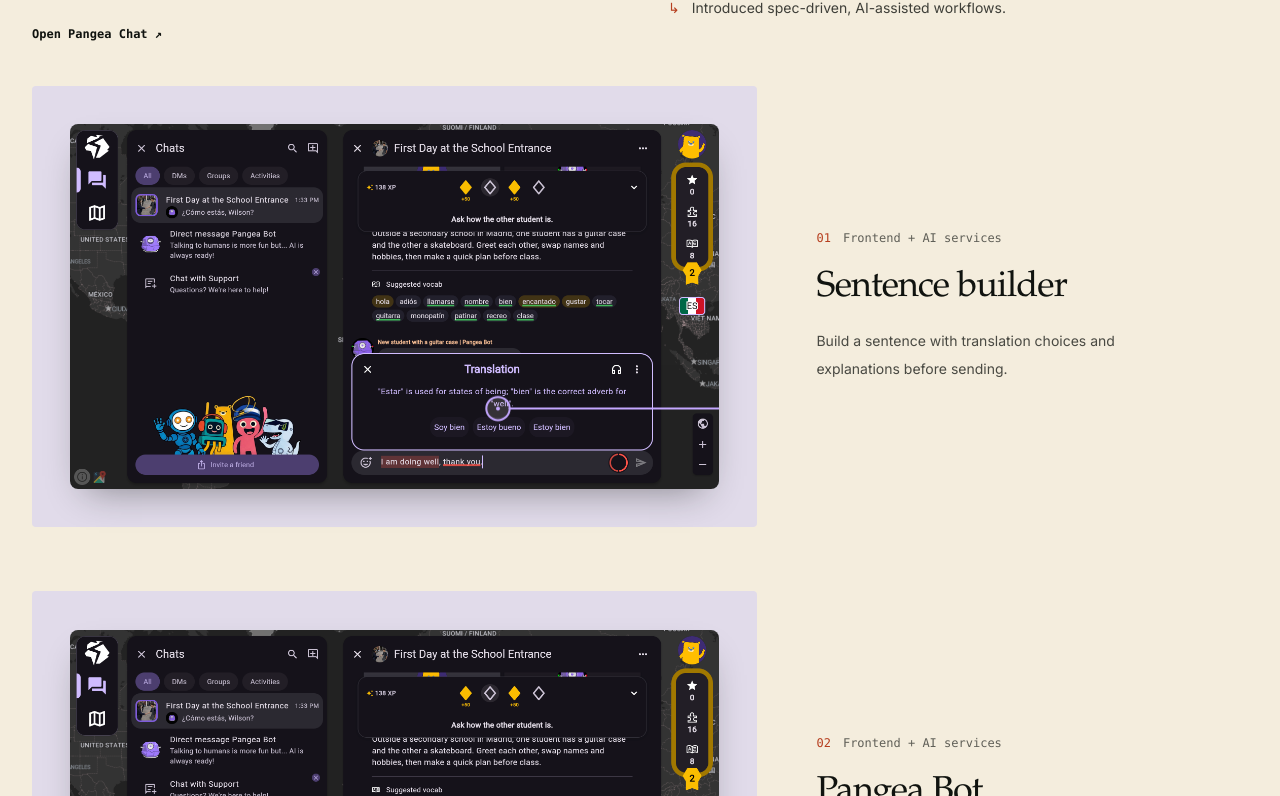
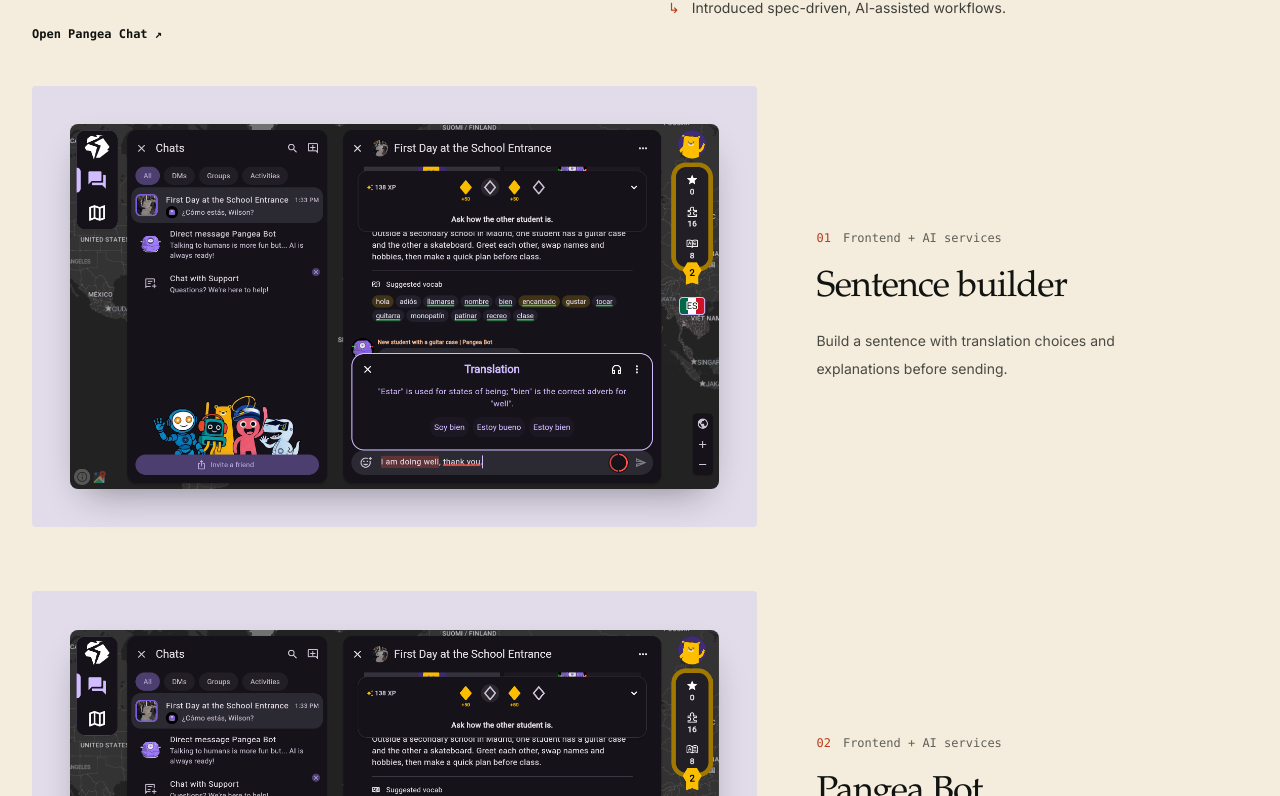
Before and after one commit to WilsonLe/wilsonle.me, a Next.js app: page / in a window 1280 px wide. Shown: the part 1244-2040 px from the top of the page. Built offline with nearby package versions, Linux system fonts and the light colour scheme; no server answers.

Commit message:
Remove Pangea callout markers while keeping centered zoom

```diff
--- a/src/app/(frontend)/globals.css
+++ b/src/app/(frontend)/globals.css
@@ -284,20 +284,6 @@
 .pangea-zoom-layer img {
   display: block;
 }
-.pangea-target-overlay {
-  position: absolute;
-  inset: 0;
-  width: 100%;
-  height: 100%;
-  color: #c4a7ff;
-  stroke: currentColor;
-  stroke-width: 2;
-  pointer-events: none;
-}
-.pangea-target-overlay path,
-.pangea-target-overlay circle {
-  vector-effect: non-scaling-stroke;
-}
 .pangea-callout {
   padding: 1rem 0.5rem;
   border-radius: 4px;
--- a/src/components/AnnotatedScreenshot.tsx
+++ b/src/components/AnnotatedScreenshot.tsx
@@ -76,16 +76,6 @@ export function AnnotatedScreenshot({
                 priority={priority}
                 className="h-auto w-full"
               />
-              <svg
-                className="pangea-target-overlay"
-                viewBox={`0 0 1000 ${height}`}
-                fill="none"
-                aria-hidden="true"
-              >
-                <path className="work-leader" d={`M 1000 ${targetY} H ${targetX + 18}`} />
-                <circle className="work-target" cx={targetX} cy={targetY} r="18" />
-                <circle cx={targetX} cy={targetY} r="3" fill="currentColor" stroke="none" />
-              </svg>
             </div>
           </a>
         </div>
```
Also changed, not shown: 1 other file (tests, documents, lock files or other folders).
